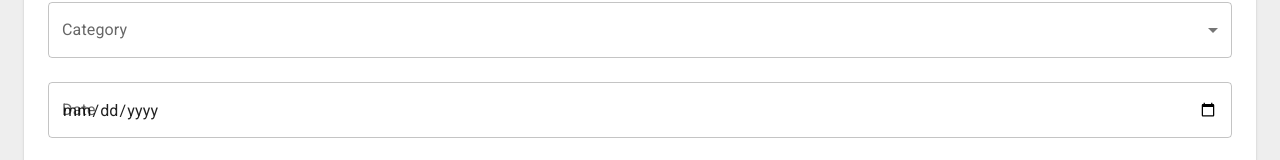
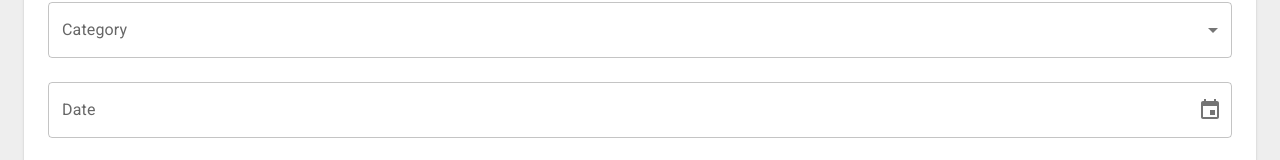
Before and after one commit to davide-ravasi/reactivities-3.0, a React (Vite) app in the folder client/: page /createActivity in a window 1280 px wide. Shown: the part 356-516 px from the top of the page. Built offline with nearby package versions, Linux system fonts and the light colour scheme.

Commit message:
feat: create datetimeinput and improved validation

```diff
--- a/client/package.json
+++ b/client/package.json
@@ -16,6 +16,7 @@
     "@hookform/resolvers": "^5.1.1",
     "@mui/icons-material": "^6.4.6",
     "@mui/material": "^6.4.6",
+    "@mui/x-date-pickers": "^8.6.0",
     "@tanstack/react-query": "^5.71.0",
     "@tanstack/react-query-devtools": "^5.71.0",
     "axios": "^1.8.1",
--- a/client/src/app/features/activities/form/ActivityForm.tsx
+++ b/client/src/app/features/activities/form/ActivityForm.tsx
@@ -11,6 +11,7 @@
 import TextInput from "../../../shared/component/TextInput";
 import SelectInput from "../../../shared/component/SelectInput";
 import { categoryOptions } from "./categoryOptions";
+import DateTimeInput from "../../../shared/component/DateTimeInput";
 
 export default function ActivityForm() {
   const { reset, handleSubmit, control } = useForm<ActivitySchema>({
@@ -94,7 +95,7 @@
           control={control}
           select
         ></SelectInput>
-        <TextInput name="date" label="Date" control={control} type="date" />
+        <DateTimeInput name="date" label="Date" control={control} />
         {/*<TextField
           {...register("date")}
           label="Date"
--- /dev/null
+++ b/client/src/app/shared/component/DateTimeInput.tsx
@@ -0,0 +1,31 @@
+import {
+  FieldValues,
+  useController,
+  UseControllerProps,
+} from "react-hook-form";
+import {
+  DateTimePicker,
+  DateTimePickerProps,
+} from "@mui/x-date-pickers/DateTimePicker";
+
+type Props<T extends FieldValues> = {} & UseControllerProps<T> &
+  DateTimePickerProps<true>;
+
+export default function DateTimeInput<T extends FieldValues>(props: Props<T>) {
+  const { field, fieldState } = useController({ ...props });
+  return (
+    <DateTimePicker
+      {...props}
+      value={field.value ? new Date(field.value) : null}
+      onChange={(value) => field.onChange(value)}
+      sx={{ width: "100%" }}
+      slotProps={{
+        textField: {
+          onBlur: field.onBlur,
+          error: !!fieldState.error,
+          helperText: fieldState.error?.message,
+        },
+      }}
+    />
+  );
+}
--- a/client/src/lib/schemas/activitySchema.ts
+++ b/client/src/lib/schemas/activitySchema.ts
@@ -9,7 +9,10 @@
   title: requiredString("Title"),
   description: requiredString("Description"),
   category: requiredString("Category"),
-  date: requiredString("Date"),
+  date: z.coerce.date({
+    required_error: "Date is required",
+    invalid_type_error: "Invalid date",
+  }),
   city: requiredString("City"),
   venue: requiredString("Venue"),
 });
--- a/client/src/main.tsx
+++ b/client/src/main.tsx
@@ -11,15 +11,20 @@
 import { router } from "./app/router/Routes.tsx";
 import { store, StoreContext } from "./lib/stores/store.ts";
 
+import { AdapterDateFns } from "@mui/x-date-pickers/AdapterDateFns";
+import { LocalizationProvider } from "@mui/x-date-pickers/LocalizationProvider";
+
 const queryClient = new QueryClient();
 
 createRoot(document.getElementById("root")!).render(
   <StrictMode>
+    <LocalizationProvider dateAdapter={AdapterDateFns}>
       <StoreContext.Provider value={store}>
         <QueryClientProvider client={queryClient}>
           <RouterProvider router={router} />
           <ReactQueryDevtools initialIsOpen={false} />
         </QueryClientProvider>
       </StoreContext.Provider>
+    </LocalizationProvider>
   </StrictMode>
 );
```
Also changed, not shown: 1 other file (tests, documents, lock files or other folders). Lines whose indentation alone changed are shown as unchanged.
